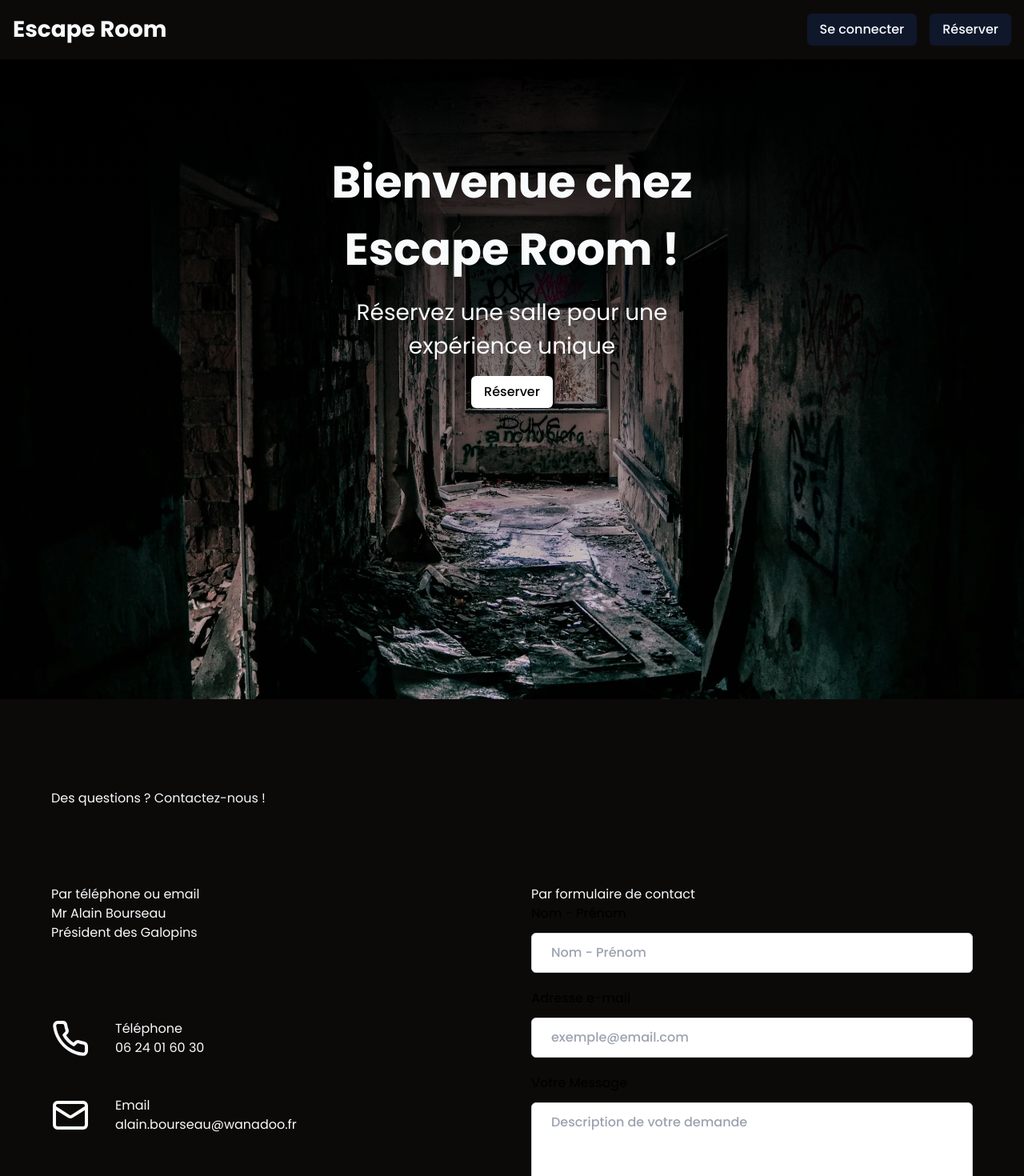
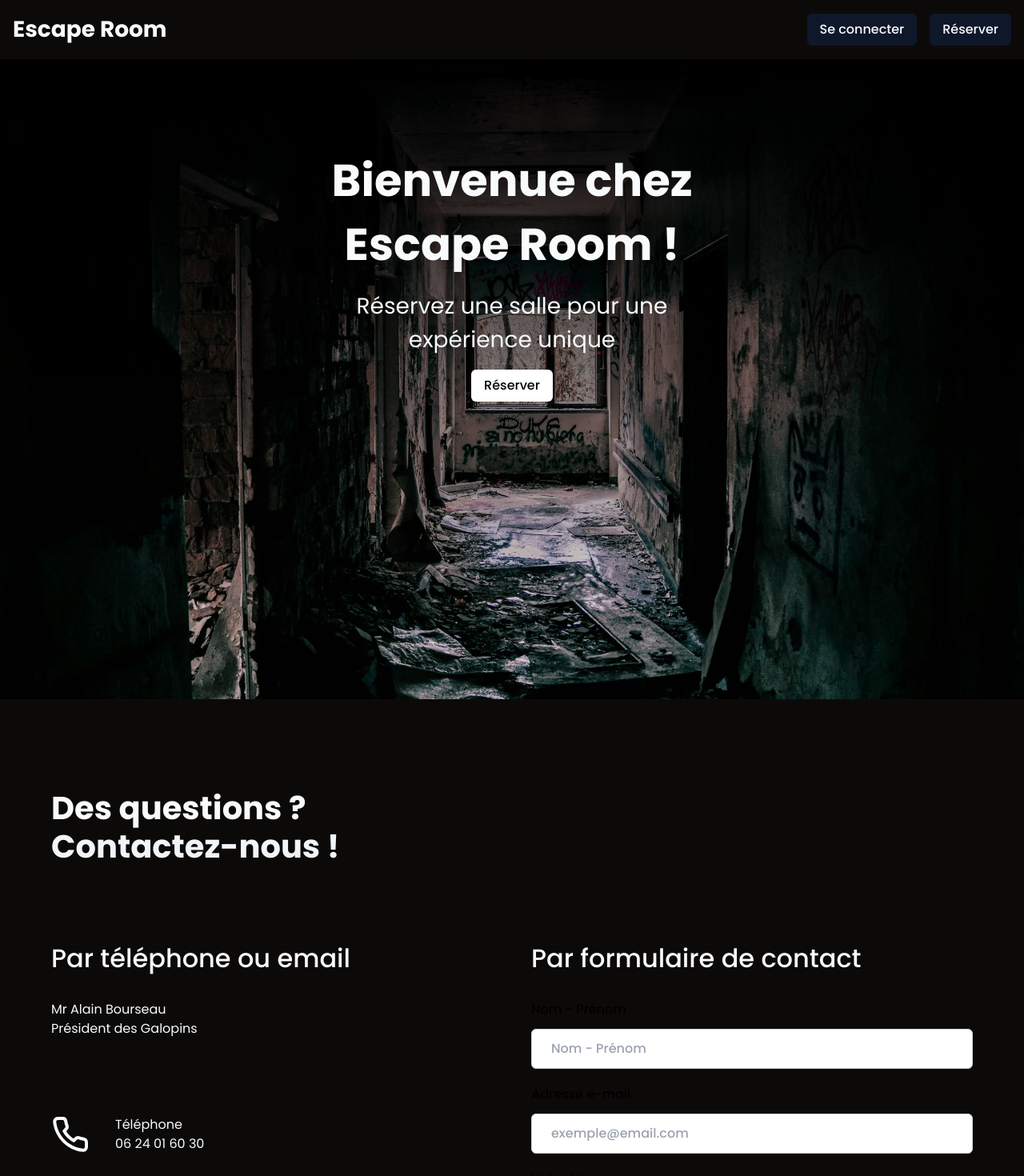
Before and after one commit to SebastienLaurentt/Escape-Game, a Next.js app: page / in a window 1280 px wide. Shown: the top 1470 px of the page at 80% size. Built offline with nearby package versions, Linux system fonts and the light colour scheme; no server answers.

Commit message:
create h1, h2, h3 style

```diff
--- a/app/globals.css
+++ b/app/globals.css
@@ -44,4 +44,16 @@
     body {
       @apply bg-background text-foreground;
     }
+
+    h1 {
+      @apply text-3xl md:text-5xl lg:text-7xl leading-[3rem] md:leading-[4rem] lg:leading-[5rem] font-bold;
+    }
+
+    h2 {
+      @apply text-xl md:text-3xl leading-8 md:leading-[48px] font-bold mb-4  max-w-[325px] md:max-w-[460px] lg:max-w-[480px];
+    }
+
+    h3 {
+      @apply text-lg md:text-2xl leading-8 md:leading-10 font-medium mb-4 md:mb-6 lg:mb-8;
+    }
   }
```
